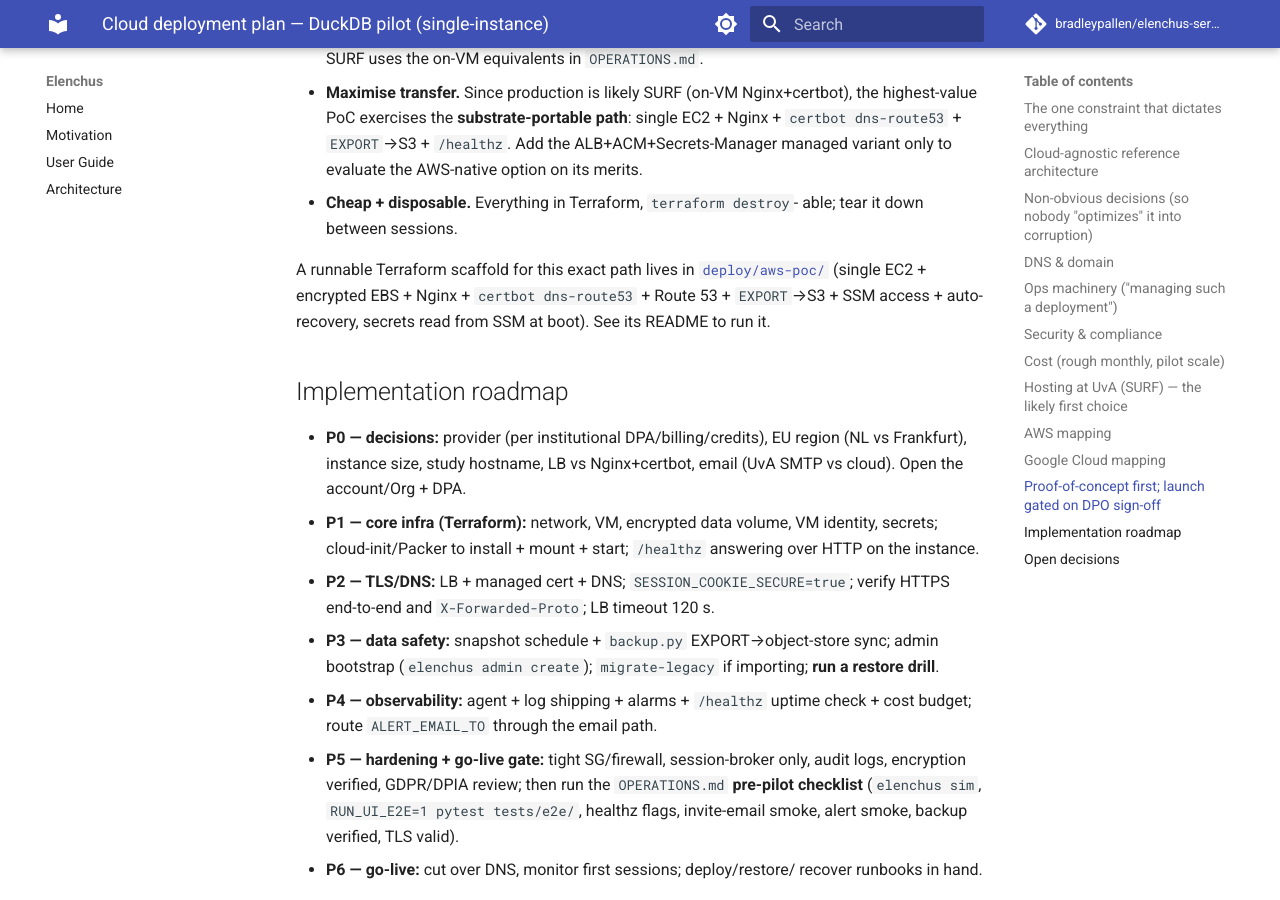
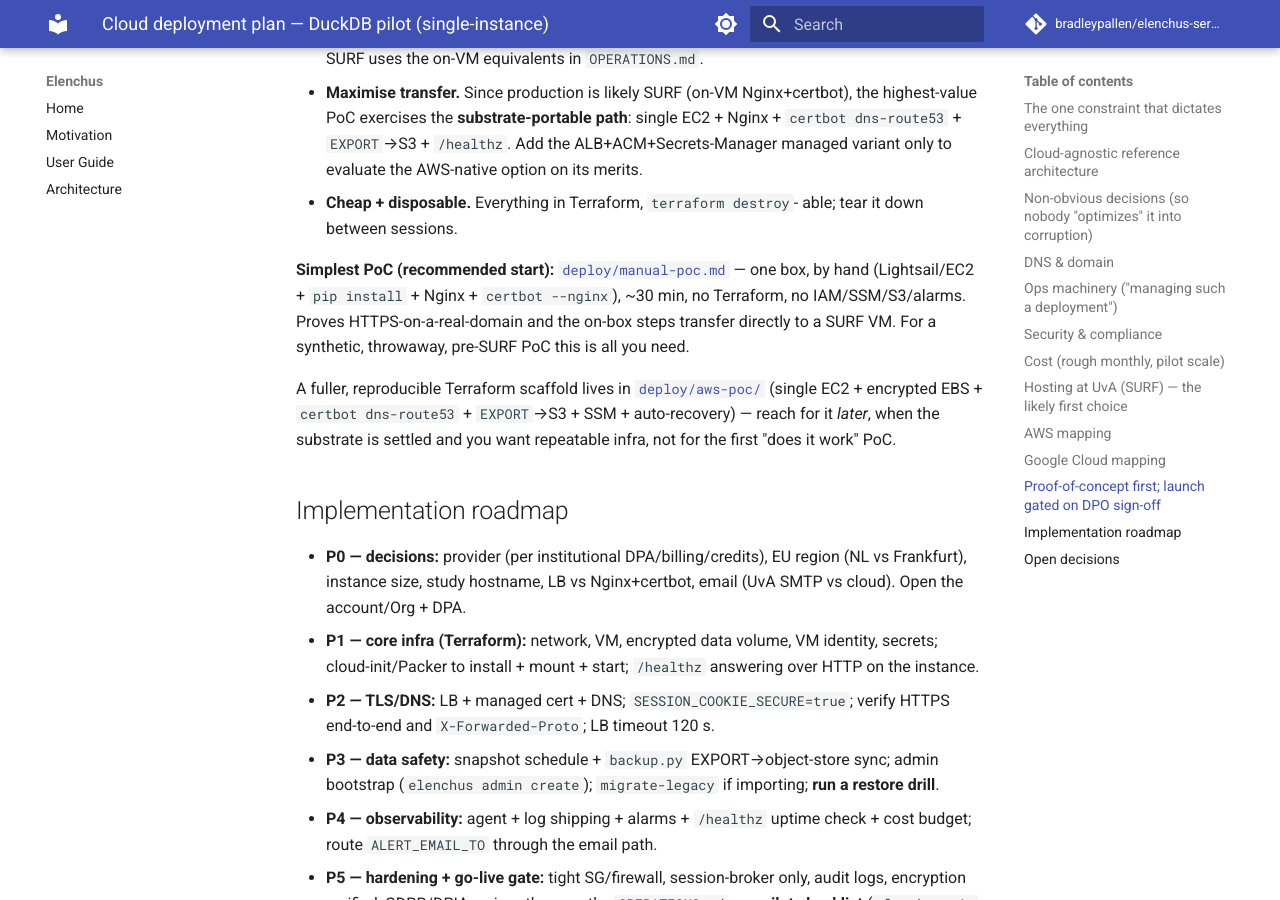
Before and after one commit to bradleypallen/elenchus-server, an MkDocs documentation site: the page built from docs/cloud-deployment.md, in a window 1280 px wide and 900 px high, scrolled down 9266 px. Built offline with MkDocs 1.6.1 and Material for MkDocs 9.7.7, drawn with Linux system fonts in a browser that asks for light colours; comment, search, counter and statistics services are not loaded.

Commit message:
docs(deploy): add manual one-box PoC checklist (the simple path)
A ~30-minute, no-Terraform hand checklist (deploy/manual-poc.md): one
VM (Lightsail/EC2) + pip install elenchus + a dedicated user/venv +
systemd + an Nginx reverse proxy + `certbot --nginx` (HTTP-01, so no IAM
/ Route 53 plumbing). Data on the root disk; deliberately skips the
production apparatus (separate volume, S3 backups, alarms, SSM, secrets
manager) — synthetic-only, throwaway, no DPO gate. The on-box steps are
identical on a SURF VM, so it transfers.

Reframes cloud-deployment.md to point here as the recommended PoC start,
with the deploy/aws-poc/ Terraform scaffold positioned as the later,
reproducible option once the substrate is settled — not the first
"does it work" step.

Co-Authored-By: Claude Opus 4.8 (1M context) <noreply@anthropic.com>

```diff
--- a/docs/cloud-deployment.md
+++ b/docs/cloud-deployment.md
@@ -334,10 +334,17 @@ working PoC.
 - **Cheap + disposable.** Everything in Terraform, `terraform destroy`-
   able; tear it down between sessions.
 
-A runnable Terraform scaffold for this exact path lives in
+**Simplest PoC (recommended start):** [`deploy/manual-poc.md`](../deploy/manual-poc.md)
+— one box, by hand (Lightsail/EC2 + `pip install` + Nginx + `certbot
+--nginx`), ~30 min, no Terraform, no IAM/SSM/S3/alarms. Proves
+HTTPS-on-a-real-domain and the on-box steps transfer directly to a SURF
+VM. For a synthetic, throwaway, pre-SURF PoC this is all you need.
+
+A fuller, reproducible Terraform scaffold lives in
 [`deploy/aws-poc/`](../deploy/aws-poc/) (single EC2 + encrypted EBS +
-Nginx + `certbot dns-route53` + Route 53 + `EXPORT`→S3 + SSM access +
-auto-recovery, secrets read from SSM at boot). See its README to run it.
+`certbot dns-route53` + `EXPORT`→S3 + SSM + auto-recovery) — reach for it
+*later*, when the substrate is settled and you want repeatable infra, not
+for the first "does it work" PoC.
 
 ## Implementation roadmap
 
```
Also changed, not shown: deploy/manual-poc.md (added, +127 -0 lines).
